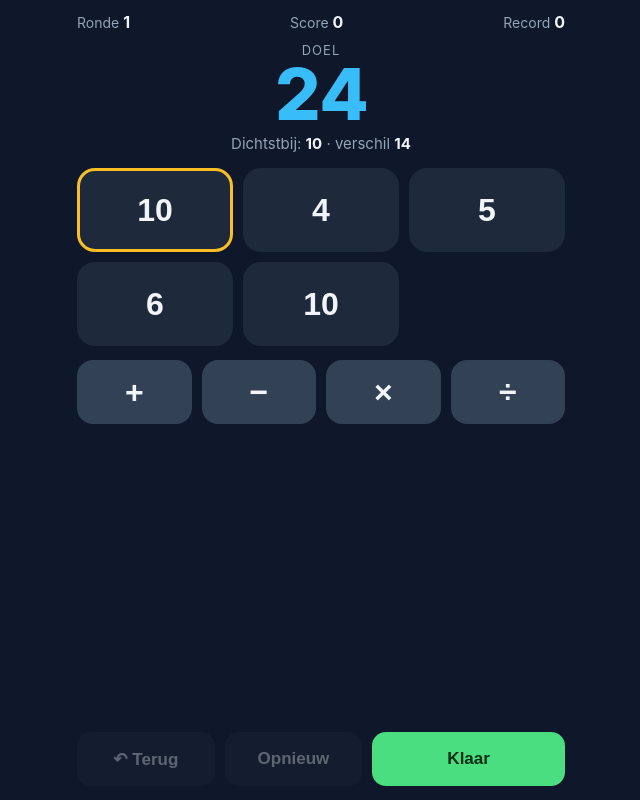
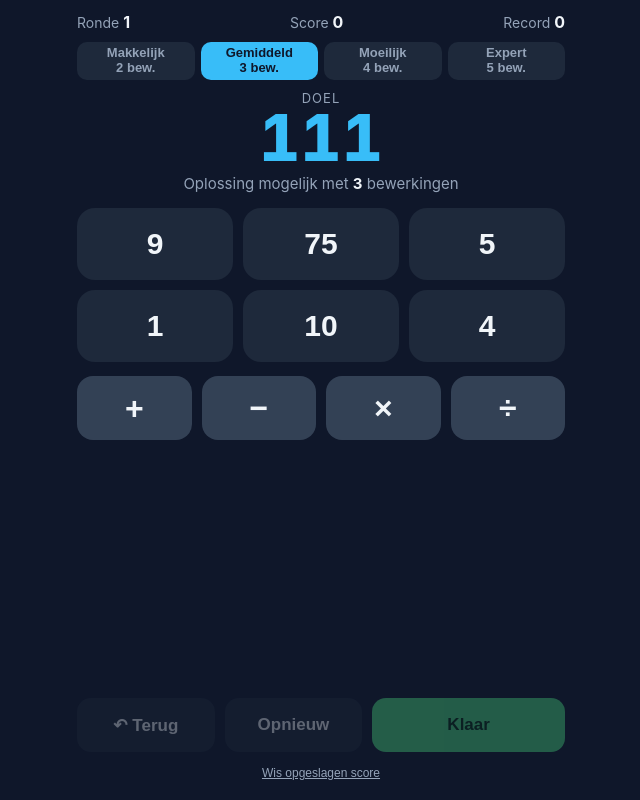
Before and after one commit to appsbeheerder/appsbeheerder.github.io, a plain HTML site: page getallenspel/index.html in a window 1280 px wide. Shown: the whole page, without its empty margins (319-959 px from the left). Drawn offline with Linux system fonts and the light colour scheme.

Commit message:
6 getallen, moeilijkheidsniveaus op aantal bewerkingen, opgeslagen score en rondes
Co-Authored-By: Claude Sonnet 5.5 <noreply@anthropic.com>
Claude-Session: https://claude.ai/code/session_01WNHmLMeWuN7FY8LLRY42z9

```diff
--- a/getallenspel/index.html
+++ b/getallenspel/index.html
@@ -49,10 +49,17 @@ header b{color:var(--text);font-size:16px}
 .box .big{font-size:48px;font-weight:800;color:var(--acc);margin:6px 0}
 .box .btn{width:100%;margin-top:14px}
 .box small{display:block;color:var(--mute);margin-top:12px;font-size:13px;line-height:1.4}
+.levels{display:grid;grid-template-columns:repeat(4,1fr);gap:6px;margin:10px 0 0}
+.lv{height:38px;border:0;border-radius:10px;background:var(--card);color:var(--mute);font-size:13px;font-weight:600}
+.lv.sel{background:var(--acc);color:#0f172a}
+.wipe{background:none;border:0;color:var(--mute);font-size:12px;margin-top:8px;padding:6px;text-decoration:underline}
+.num{height:72px!important;font-size:30px!important}
+.target .n{font-size:64px!important}
 </style>
 </head>
 <body>
 <header><span>Ronde <b id="round">1</b></span><span>Score <b id="score">0</b></span><span>Record <b id="rec">0</b></span></header>
+<div class="levels" id="levels"></div>
 <div class="target"><small>Doel</small><div class="n" id="target">0</div></div>
 <div class="best" id="best"></div>
 <div class="grid" id="grid"></div>
@@ -63,6 +70,7 @@ header b{color:var(--text);font-size:16px}
   <button class="btn" id="reset">Opnieuw</button>
   <button class="btn main" id="done">Klaar</button>
 </div>
+<button class="wipe" id="wipe">Wis opgeslagen score</button>
 <div class="modal" id="modal"><div class="box">
   <h2 id="mTitle"></h2><div class="big" id="mNum"></div><p id="mText"></p><p id="mPts"></p>
   <button class="btn main" id="next">Volgende ronde</button>
@@ -71,80 +79,90 @@ header b{color:var(--text);font-size:16px}
 <script>
 (function(){
 "use strict";
-var OPS=["+","−","×","÷"];
+var OPS=["+","−","×","÷"],MIN=1,MAX=999,N=6;
+var LEVELS=[{n:"Makkelijk",ops:2},{n:"Gemiddeld",ops:3},{n:"Moeilijk",ops:4},{n:"Expert",ops:5}];
 var $=function(id){return document.getElementById(id)};
-var st={round:1,score:0,target:0,start:[],items:[],hist:[],sel:null,op:null,log:[],solution:"",over:false};
-var rec=0;
-try{rec=+localStorage.getItem("gs_rec")||0}catch(e){}
-$("rec").textContent=rec;
+// Opslag (localStorage); werkt ook als opslag geblokkeerd is
+var save={score:0,rounds:0,record:0,level:1};
+try{var raw=localStorage.getItem("gs_save");if(raw){var o=JSON.parse(raw);for(var k in save)if(typeof o[k]==="number")save[k]=o[k]}}catch(e){}
+function persist(){try{localStorage.setItem("gs_save",JSON.stringify(save))}catch(e){}}
+var st={target:0,start:[],items:[],hist:[],sel:null,op:null,log:[],solution:"",over:false};
 
 function rnd(a,b){return a+Math.floor(Math.random()*(b-a+1))}
 function apply(a,op,b){
+  var r;
   switch(op){
-    case 0:return a+b;
-    case 1:return a-b>0?a-b:null;
-    case 2:return a*b;
-    case 3:return b!==0&&a%b===0?a/b:null;
+    case 0:r=a+b;break;
+    case 1:r=a-b;break;
+    case 2:r=a*b;break;
+    default:r=(b!==0&&a%b===0)?a/b:null;
   }
+  return(r!==null&&r>=MIN&&r<=MAX)?r:null;
 }
-// Maak een doel dat zeker haalbaar is: speel willekeurig een route met de 5 getallen.
-function newPuzzle(){
-  for(var tries=0;tries<500;tries++){
+// Genereert altijd een oplossing: eerst een route met "k" bewerkingen, dan pas het doel.
+function newPuzzle(k){
+  for(var tries=0;tries<5000;tries++){
     var nums=[];
-    for(var i=0;i<5;i++)nums.push(rnd(1,10));
-    if(Math.random()<.5)nums[rnd(0,4)]=[25,50,75,100][rnd(0,3)];
-    var pool=nums.map(function(v){return{v:v,e:String(v)}});
-    var steps=rnd(3,4);
-    while(steps-- >0&&pool.length>1){
-      var i1=rnd(0,pool.length-1),i2;do{i2=rnd(0,pool.length-1)}while(i2===i1);
-      var o=rnd(0,3),r=apply(pool[i1].v,o,pool[i2].v);
-      if(r===null)continue;
-      var e="("+pool[i1].e+" "+OPS[o]+" "+pool[i2].e+")";
-      pool=pool.filter(function(_,k){return k!==i1&&k!==i2});
-      pool.push({v:r,e:e});
+    for(var i=0;i<N;i++)nums.push(rnd(1,10));
+    if(Math.random()<.6)nums[rnd(0,N-1)]=[25,50,75,100][rnd(0,3)];
+    var idx=nums.map(function(_,i){return i}).sort(function(){return Math.random()-.5}).slice(0,k+1);
+    var pool=idx.map(function(i){return{v:nums[i],e:String(nums[i])}});
+    var ok=true;
+    for(var step=0;step<k;step++){
+      var done=false;
+      for(var t=0;t<30&&!done;t++){
+        var i1=rnd(0,pool.length-1),i2;do{i2=rnd(0,pool.length-1)}while(i2===i1);
+        var o=rnd(0,3),r=apply(pool[i1].v,o,pool[i2].v);
+        if(r===null)continue;
+        var e="("+pool[i1].e+" "+OPS[o]+" "+pool[i2].e+")";
+        pool=pool.filter(function(_,q){return q!==i1&&q!==i2});
+        pool.push({v:r,e:e});done=true;
+      }
+      if(!done){ok=false;break}
     }
-    var last=pool[pool.length-1];
-    if(last.v>=11&&last.v<=999&&pool.length<5&&nums.indexOf(last.v)<0){
-      return{nums:nums,target:last.v,solution:last.e.replace(/^\((.*)\)$/,"$1")+" = "+last.v};
-    }
+    if(!ok||pool.length!==1)continue;
+    var last=pool[0];
+    if(nums.indexOf(last.v)>=0)continue;
+    if(k>=3&&last.v<20)continue;
+    return{nums:nums,target:last.v,solution:last.e.replace(/^\((.*)\)$/,"$1")+" = "+last.v};
   }
-  return{nums:[1,2,3,4,5],target:60,solution:"(1 + 2) × 4 × 5 = 60"};
+  return{nums:[1,2,3,4,5,6],target:60,solution:"((1 + 2) × 4) × 5 = 60"};
 }
-function fmt(n){return String(n)}
 
 function startRound(){
-  var p=newPuzzle();
+  var p=newPuzzle(LEVELS[save.level].ops);
   st.target=p.target;st.start=p.nums;st.solution=p.solution;st.over=false;
   resetBoard();
   $("target").textContent=p.target;
-  $("round").textContent=st.round;
   $("modal").classList.remove("show");
+  head();
+}
+function head(){
+  $("round").textContent=save.rounds+1;$("score").textContent=save.score;$("rec").textContent=save.record;
+  var l=$("levels");l.innerHTML="";
+  LEVELS.forEach(function(lv,i){
+    var b=document.createElement("button");b.className="lv"+(i===save.level?" sel":"");
+    b.innerHTML=lv.n+"<br>"+lv.ops+" bew.";
+    b.style.lineHeight="1.15";
+    b.addEventListener("click",function(){if(i===save.level)return;save.level=i;persist();startRound()});
+    l.appendChild(b);
+  });
 }
 function resetBoard(){
   st.items=st.start.map(function(v){return{v:v,fresh:false}});
   st.hist=[];st.sel=null;st.op=null;st.log=[];
   render();
 }
-function closest(){
-  var best=null;
-  st.items.forEach(function(it,i){
-    var d=Math.abs(it.v-st.target);
-    if(best===null||d<best.d)best={d:d,i:i,v:it.v};
-  });
-  return best;
-}
 function render(){
   var g=$("grid");g.innerHTML="";
-  var c=closest();
   st.items.forEach(function(it,i){
     var b=document.createElement("button");
-    b.className="num"+(st.sel===i?" sel":"")+(it.fresh?" new":"")+(c&&c.i===i&&st.items.length>1&&c.d>0?" closest":"");
-    b.textContent=fmt(it.v);
+    b.className="num"+(st.sel===i?" sel":"")+(it.fresh?" new":"");
+    b.textContent=String(it.v);
     b.addEventListener("click",function(){pickNum(i)});
     g.appendChild(b);
   });
-  // lege plekken zodat het raster niet verspringt
-  for(var k=st.items.length;k<5;k++){var e=document.createElement("button");e.className="num gone";g.appendChild(e)}
+  for(var k=st.items.length;k<N;k++){var e=document.createElement("button");e.className="num gone";g.appendChild(e)}
   var ops=$("ops");ops.innerHTML="";
   OPS.forEach(function(o,i){
     var b=document.createElement("button");
@@ -152,16 +170,14 @@ function render(){
     b.addEventListener("click",function(){pickOp(i)});
     ops.appendChild(b);
   });
-  var best=$("best");
-  if(c){
-    best.className="best"+(c.d===0?" hit":"");
-    best.innerHTML=c.d===0?"<b>Precies goed! 🎯</b>":"Dichtstbij: <b>"+fmt(c.v)+"</b> · verschil <b>"+fmt(c.d)+"</b>";
-  }
+  var best=$("best");best.className="best";
+  var last=st.hist.length?st.items[st.items.length-1].v:null;
+  best.innerHTML=last===null?"Oplossing mogelijk met <b>"+LEVELS[save.level].ops+"</b> bewerkingen"
+    :"Laatste uitkomst: <b>"+last+"</b> · verschil <b>"+Math.abs(last-st.target)+"</b>";
   var log=$("log");log.innerHTML="";
   st.log.forEach(function(l){var d=document.createElement("div");d.textContent=l;log.appendChild(d)});
   log.scrollTop=log.scrollHeight;
-  $("undo").disabled=st.hist.length===0;
-  $("reset").disabled=st.hist.length===0;
+  $("undo").disabled=!st.hist.length;$("reset").disabled=!st.hist.length;$("done").disabled=!st.hist.length;
   st.items.forEach(function(it){it.fresh=false});
 }
 function vib(ms){try{if(navigator.vibrate)navigator.vibrate(ms)}catch(e){}}
@@ -169,20 +185,20 @@ function pickNum(i){
   if(st.over)return;
   if(st.sel===null){st.sel=i;render();return}
   if(st.sel===i){st.sel=null;st.op=null;render();return}
-  if(st.op===null){st.sel=i;render();return}   // nog geen bewerking: andere eerste keuze
+  if(st.op===null){st.sel=i;render();return}
   var a=st.items[st.sel].v,b=st.items[i].v,r=apply(a,st.op,b);
   if(r===null){
     vib(40);
-    flash(st.op===3?"Delen moet precies uitkomen":"Uitkomst moet boven 0 blijven");
+    flash(st.op===3?"Delen moet precies uitkomen":"Uitkomst moet tussen 1 en 999 liggen");
     st.op=null;render();return;
   }
   st.hist.push(JSON.stringify(st.items));
-  st.log.push(fmt(a)+" "+OPS[st.op]+" "+fmt(b)+" = "+fmt(r));
-  var keep=st.items.filter(function(_,k){return k!==st.sel&&k!==i});
+  st.log.push(a+" "+OPS[st.op]+" "+b+" = "+r);
+  var keep=st.items.filter(function(_,q){return q!==st.sel&&q!==i});
   keep.push({v:r,fresh:true});
   st.items=keep;st.sel=null;st.op=null;
   render();vib(10);
-  if(r===st.target)finish();
+  if(r===st.target||st.items.length===1)finish();
 }
 function pickOp(i){
   if(st.over)return;
@@ -190,44 +206,43 @@ function pickOp(i){
   st.op=(st.op===i)?null:i;render();
 }
 function flash(t){
-  var b=$("best");var old=b.innerHTML,cls=b.className;
-  b.className="best";b.innerHTML="<b style='color:var(--bad)'>"+t+"</b>";
-  setTimeout(function(){if(!st.over){b.innerHTML=old;b.className=cls}},1400);
+  var b=$("best");var old=b.innerHTML;
+  b.innerHTML="<b style='color:var(--bad)'>"+t+"</b>";
+  setTimeout(function(){if(!st.over)b.innerHTML=old},1400);
 }
 function undo(){
   if(!st.hist.length||st.over)return;
   st.items=JSON.parse(st.hist.pop());st.log.pop();st.sel=null;st.op=null;render();
 }
 function points(d){
-  if(d===0)return 10;
-  if(d<=2)return 8;
-  if(d<=5)return 6;
-  if(d<=10)return 4;
-  if(d<=25)return 2;
-  return d<=50?1:0;
+  if(d===0)return 10;if(d<=2)return 8;if(d<=5)return 6;if(d<=10)return 4;if(d<=25)return 2;return d<=50?1:0;
 }
 function finish(){
-  if(st.over)return;st.over=true;
-  var c=closest(),p=points(c.d);
-  st.score+=p;
-  $("score").textContent=st.score;
-  if(st.score>rec){rec=st.score;$("rec").textContent=rec;try{localStorage.setItem("gs_rec",rec)}catch(e){}}
-  $("mTitle").textContent=c.d===0?"Raak! 🎯":c.d<=5?"Bijna! 👏":c.d<=25?"Niet slecht":"Volgende keer beter";
-  $("mNum").textContent=fmt(c.v);
-  $("mText").textContent=c.d===0?"Precies "+st.target+".":"Verschil met "+st.target+": "+fmt(c.d);
-  $("mPts").textContent="+"+p+" punten";
-  $("mHelp").textContent=c.d===0?"":"Mogelijke oplossing: "+st.solution;
+  if(st.over||!st.hist.length)return;st.over=true;
+  var ans=st.items[st.items.length-1].v,d=Math.abs(ans-st.target);
+  var mult=LEVELS[save.level].ops-1,p=points(d)*mult;   // 2 bew.=×1 … 5 bew.=×4
+  save.score+=p;save.rounds++;
+  if(p>save.record)save.record=p;
+  persist();head();
+  $("mTitle").textContent=d===0?"Raak! 🎯":d<=5?"Bijna! 👏":d<=25?"Niet slecht":"Volgende keer beter";
+  $("mNum").textContent=String(ans);
+  $("mText").textContent=d===0?"Precies "+st.target+".":"Verschil met "+st.target+": "+d;
+  $("mPts").textContent="+"+p+" punten (×"+mult+" niveau)";
+  $("mHelp").textContent=d===0?"":"Een oplossing: "+st.solution;
   $("modal").classList.add("show");
-  vib(c.d===0?[20,40,20]:15);
+  vib(d===0?[20,40,20]:15);
 }
 $("undo").addEventListener("click",undo);
 $("reset").addEventListener("click",function(){if(!st.over)resetBoard()});
 $("done").addEventListener("click",finish);
-$("next").addEventListener("click",function(){st.round++;startRound()});
-// voorkom pinch-zoom en dubbel-tik zoom op iOS
+$("next").addEventListener("click",startRound);
+$("wipe").addEventListener("click",function(){
+  if(confirm("Score en aantal rondes wissen?")){save.score=0;save.rounds=0;save.record=0;persist();startRound()}
+});
 ["gesturestart","gesturechange"].forEach(function(ev){document.addEventListener(ev,function(e){e.preventDefault()})});
 var lastTouch=0;
 document.addEventListener("touchend",function(e){var n=Date.now();if(n-lastTouch<350)e.preventDefault();lastTouch=n},{passive:false});
+window.__gs={newPuzzle:newPuzzle};
 startRound();
 })();
 </script>
```
